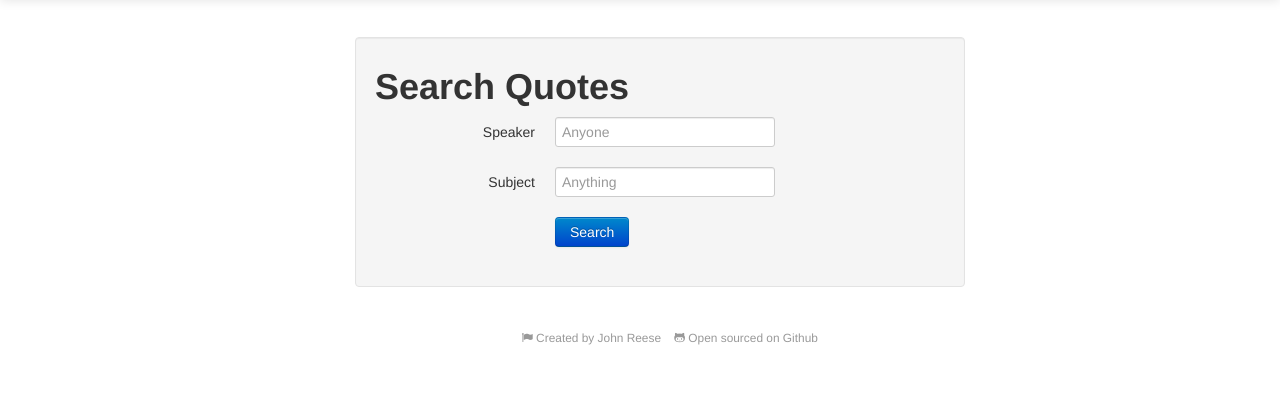
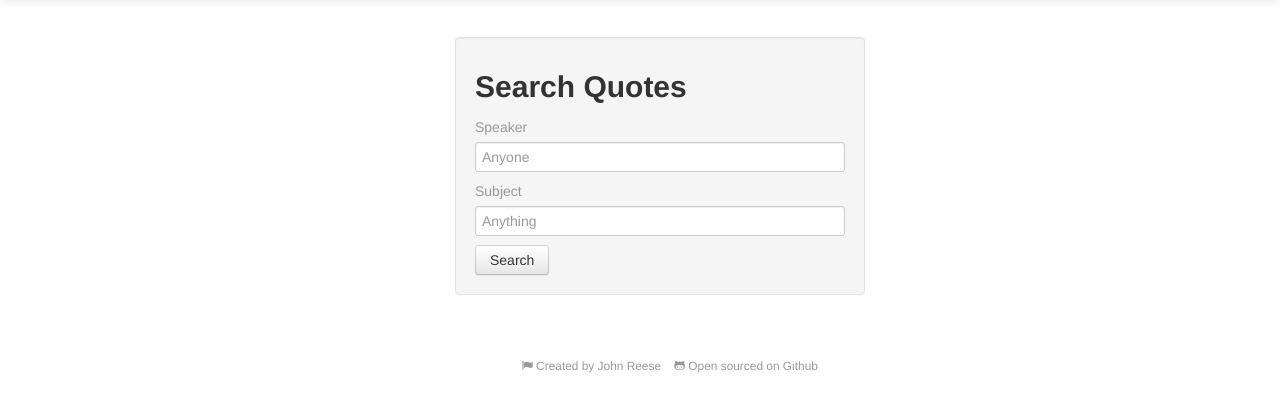
Before and after one commit to amyreese/seinfeld, a Flask app: page /search in a window 1280 px wide. Shown: the part 43-455 px from the top of the page. Run offline with Flask 2, Linux system fonts and the light colour scheme; parts of the project's set-up code (start-up, migrations or seed data) failed here and were passed over; some libraries are stand-ins or nearby versions.

Commit message:
Fix search form layout

```diff
--- a/templates/macros.html
+++ b/templates/macros.html
@@ -51,42 +51,3 @@
 	</div>
 </div>
 {%- endmacro %}
-
-{% macro search_block() -%}
-<div class="row">
-	<div class="well span6 offset3">
-		<h1>Search Quotes</h1>
-		<form class="form-horizontal" action="/random" method="get">
-			<div class="control-group">
-				<label class="control-label" for="speaker">Speaker</label>
-				<div class="controls">
-					<input class="input" type="text" id="speaker" name="speaker" placeholder="Anyone" data-provide="typeahead"/>
-				</div>
-			</div>
-			<div class="control-group">
-				<label class="control-label" for="subject">Subject</label>
-				<div class="controls">
-					<input type="text" id="subject" name="subject" placeholder="Anything"/>
-				</div>
-			</div>
-			<div class="control-group">
-				<div class="controls">
-					<button class="btn btn-primary" type="submit">Search</button>
-				</div>
-			</div>
-		</form>
-	</div>
-</div>
-<script>
-$(document).ready(function() {
-	$.getJSON('/api/speakers', function(data, status) {
-		$('input#speaker').typeahead({
-			minLength: 0,
-			source: data,
-			items: 6,
-		});
-		$('input#speaker').focus();
-	});
-});
-</script>
-{%- endmacro %}
--- a/templates/search.html
+++ b/templates/search.html
@@ -1,5 +1,27 @@
 {% extends "page.html" %}
-{% from "macros.html" import search_block %}
 {% block content %}
-{{ search_block() }}
+<form action="/random" method="get">
+<div class="row">
+	<div class="well span4 offset4">
+		<h2>Search Quotes</h2>
+		<label class="muted" for="speaker">Speaker</label>
+		<input class="span4 input" type="text" id="speaker" name="speaker" placeholder="Anyone" data-provide="typeahead"/>
+		<label class="muted" for="subject">Subject</label>
+		<input class="span4 input" type="text" id="subject" name="subject" placeholder="Anything"/>
+		<button class="btn" type="submit">Search</button>
+	</div>
+</div>
+</form>
+<script>
+$(document).ready(function() {
+	$.getJSON('/api/speakers', function(data, status) {
+		$('input#speaker').typeahead({
+			minLength: 0,
+			source: data,
+			items: 6,
+		});
+		$('input#speaker').focus();
+	});
+});
+</script>
 {% endblock %}
```
